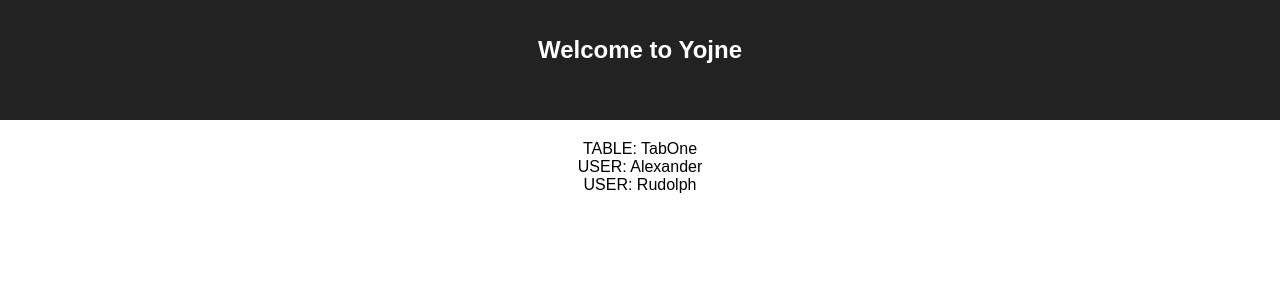
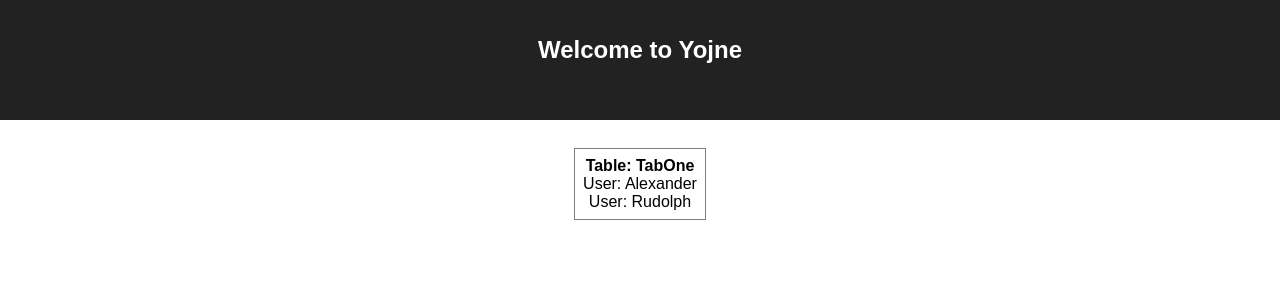
Before and after one commit to alternativeoutput/pebble, a React (Create React App) app: page / in a window 1280 px wide. Shown: the top 300 px of the page. Built offline with nearby package versions, Linux system fonts and the light colour scheme.

Commit message:
small graphical improvement

```diff
--- a/src/components/App.css
+++ b/src/components/App.css
@@ -27,3 +27,10 @@
   from { transform: rotate(0deg); }
   to { transform: rotate(360deg); }
 }
+
+div.Table {
+    border: 1px solid gray;
+    display: inline-block;
+    margin: 8px;
+    padding: 8px;
+}
--- a/src/components/Table.js
+++ b/src/components/Table.js
@@ -7,7 +7,7 @@ const mapStateToProps = state => {
 };
 
 const ConnectedTable = ({ table }) => (
-        <div className="Table">TABLE: {table.name}<div>
+        <div className="Table"><strong>Table: {table.name}</strong><div>
             {table.users.map(x => (<User {...x}/>))}
     </div></div>);
 
--- a/src/components/User.js
+++ b/src/components/User.js
@@ -2,7 +2,7 @@ import React from 'react';
 
 class User extends React.Component {
     render() {
-        return (<div className="User">USER: {this.props.name}</div>);
+        return (<div className="User">User: {this.props.name}</div>);
     }
 }
 
```
